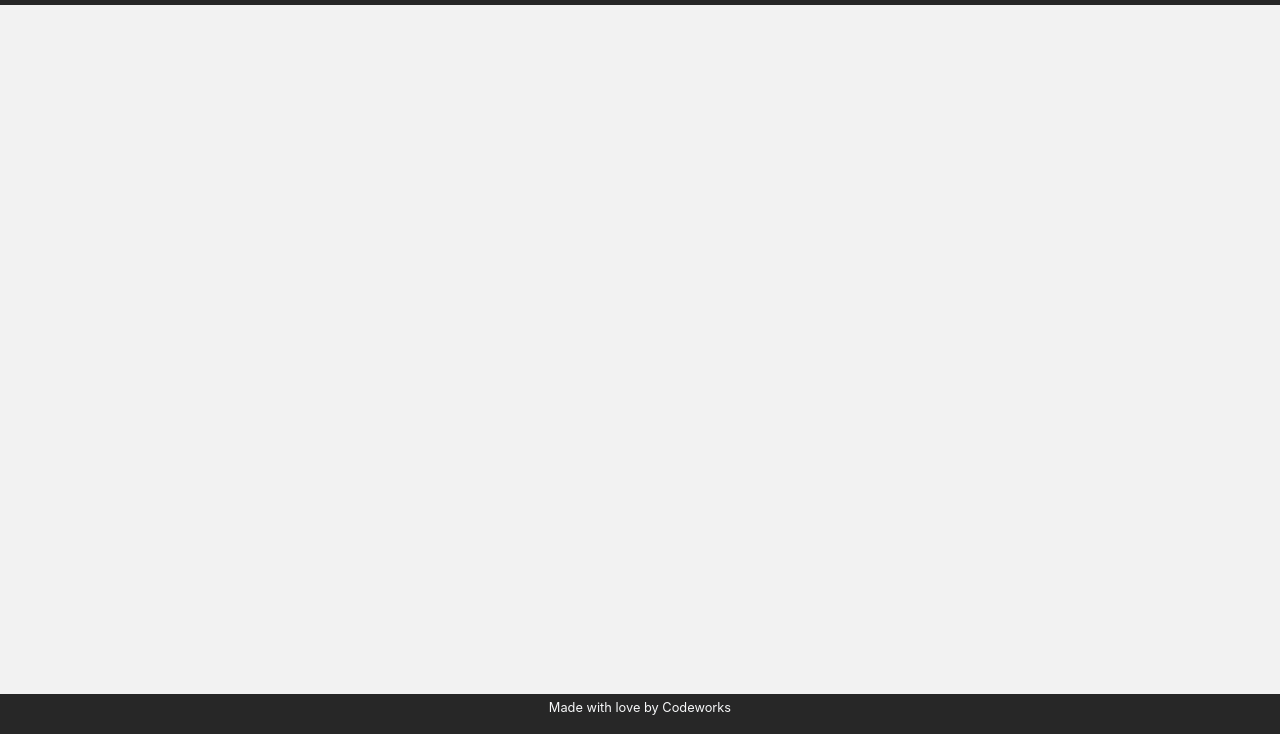
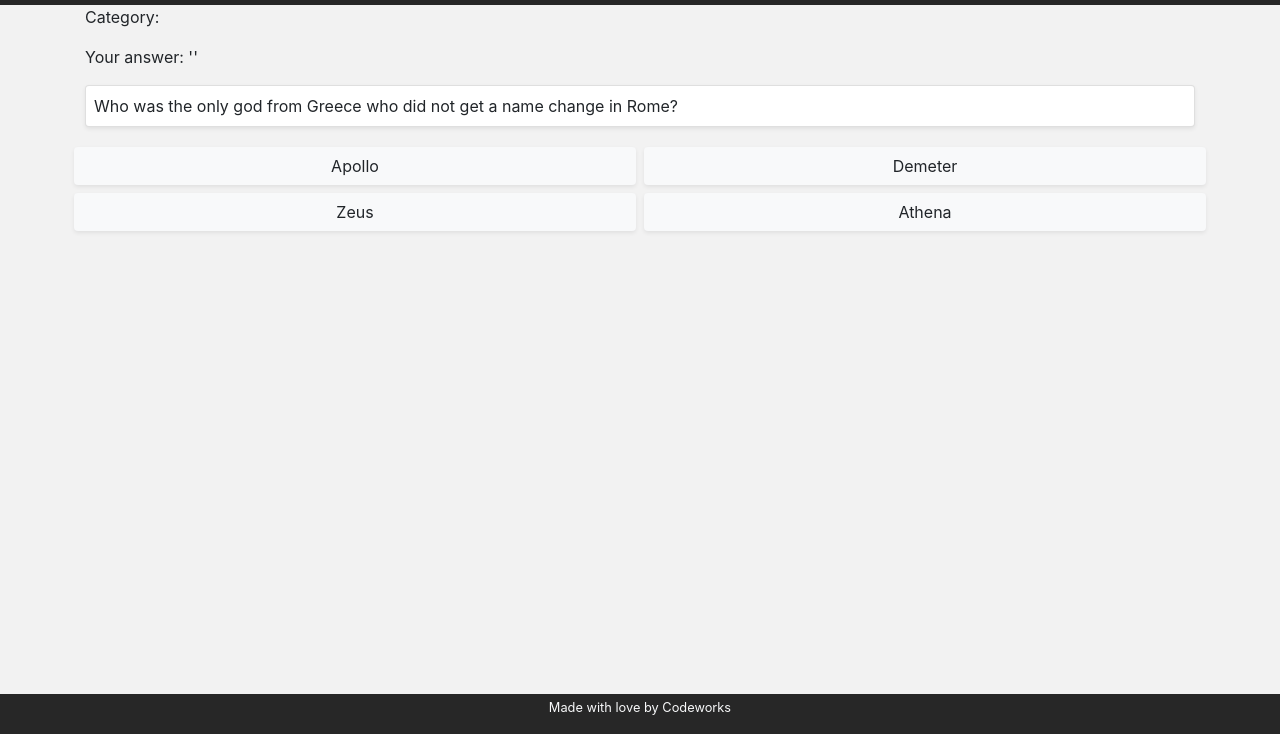
Before and after one commit to NathanMQuam/open-trivia-game, a website with bundled scripts: page index.html in a window 1280 px wide. Shown: the part 66-800 px from the top of the page. Built offline with nearby package versions, Linux system fonts and the light colour scheme.

Commit message:
Template quiz question

```diff
--- a/app/Controllers/TriviaGameController.js
+++ b/app/Controllers/TriviaGameController.js
@@ -12,7 +12,7 @@ function _draw() {
 
    questions.forEach(q => result += q.Template)
 
-   document.getElementById('app').innerHTML = /*html*/``
+   //document.getElementById('app').innerHTML = /*html*/``
 }
 
 function _newTriviaGame() {
--- a/index.html
+++ b/index.html
@@ -26,7 +26,19 @@
 
     <main>
         <div id="app" class="container">
-
+            <div class="row">
+                <div class="col">
+                    <p>Category: </p>
+                    <p>Your answer: ''</p>
+                    <p class="card shadow-sm p-2">Who was the only god from Greece who did not get a name change in Rome?</p>
+                    <div class="row text-center">
+                        <div class="col-6 p-1"><button type="button" onclick="app.triviaGameController.answer()" class="btn bg-light w-100 shadow-sm">Apollo</button></div>
+                        <div class="col-6 p-1"><button type="button" onclick="app.triviaGameController.answer()" class="btn bg-light w-100 shadow-sm">Demeter</button></div>
+                        <div class="col-6 p-1"><button type="button" onclick="app.triviaGameController.answer()" class="btn bg-light w-100 shadow-sm">Zeus</button></div>
+                        <div class="col-6 p-1"><button type="button" onclick="app.triviaGameController.answer()" class="btn bg-light w-100 shadow-sm">Athena</button></div>
+                    </div>
+                </div>
+            </div>
         </div>
     </main>
 
```
